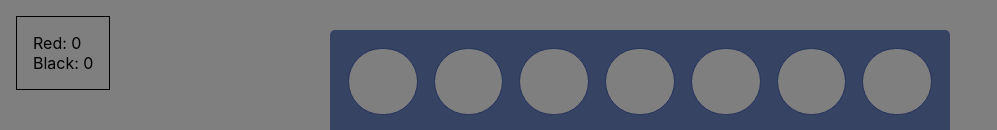
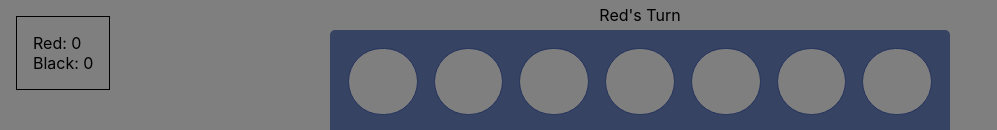
Before and after one commit to Hlight/ATG-2-Connect4, a React (Vite) app: page / in a window 1280 px wide. Shown: the top 130 px of the page, without its empty margins (0-997 px from the left). Built offline with nearby package versions, Linux system fonts and the light colour scheme.

Commit message:
update current turn text styling

```diff
--- a/src/components/Game.jsx
+++ b/src/components/Game.jsx
@@ -695,12 +695,13 @@ x>0 && y>0 && model.current[x-1][y-1] === 0 ${true}`)
         Black: {score.current.player2}
       </div>
 
+      <div className="current-turn">
+        {turn.current === 2 ? "Black" : "Red"}'s Turn</div>
+
       <div className={classNames("game", {
         "is-win": win.current
       })}>{board}</div>
       <div className="win-reset">
-        {//win.current && (
-          true && (
           <Button
             variant="contained"
             className="btn-reset"
@@ -710,9 +711,9 @@ x>0 && y>0 && model.current[x-1][y-1] === 0 ${true}`)
               setWinDisplay("");
               win.current = false;
             }}>Reset</Button>
-        )}
       </div>
 
+      {/* dialogs can be moved to their own components */}
       <Dialog
         open={showModal}
         disableEscapeKeyDown
@@ -728,9 +729,7 @@ x>0 && y>0 && model.current[x-1][y-1] === 0 ${true}`)
           </DialogContentText>
         </DialogContent>
         <DialogActions>
-          <Button onClick={() => {
-            setShowModal(false);
-          }} color="primary">
+          <Button onClick={() => setShowModal(false)} color="primary">
             Close
           </Button>
         </DialogActions>
--- a/src/components/game.css
+++ b/src/components/game.css
@@ -80,3 +80,8 @@ select.player-select {
   width: 100%;
   font-size: 120%;
 }
+
+.current-turn {
+  position: absolute;
+  top: 5px;
+}
```
